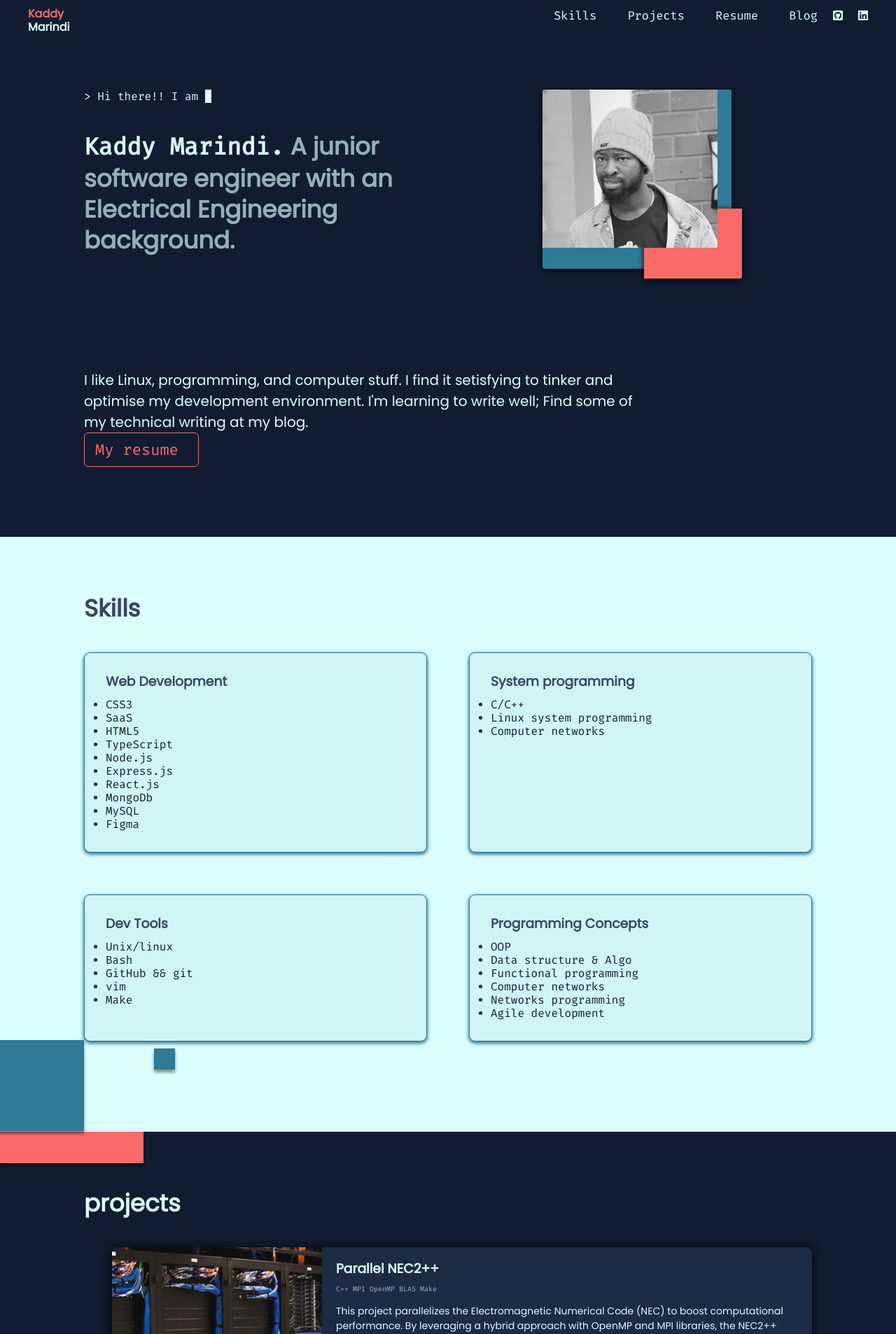
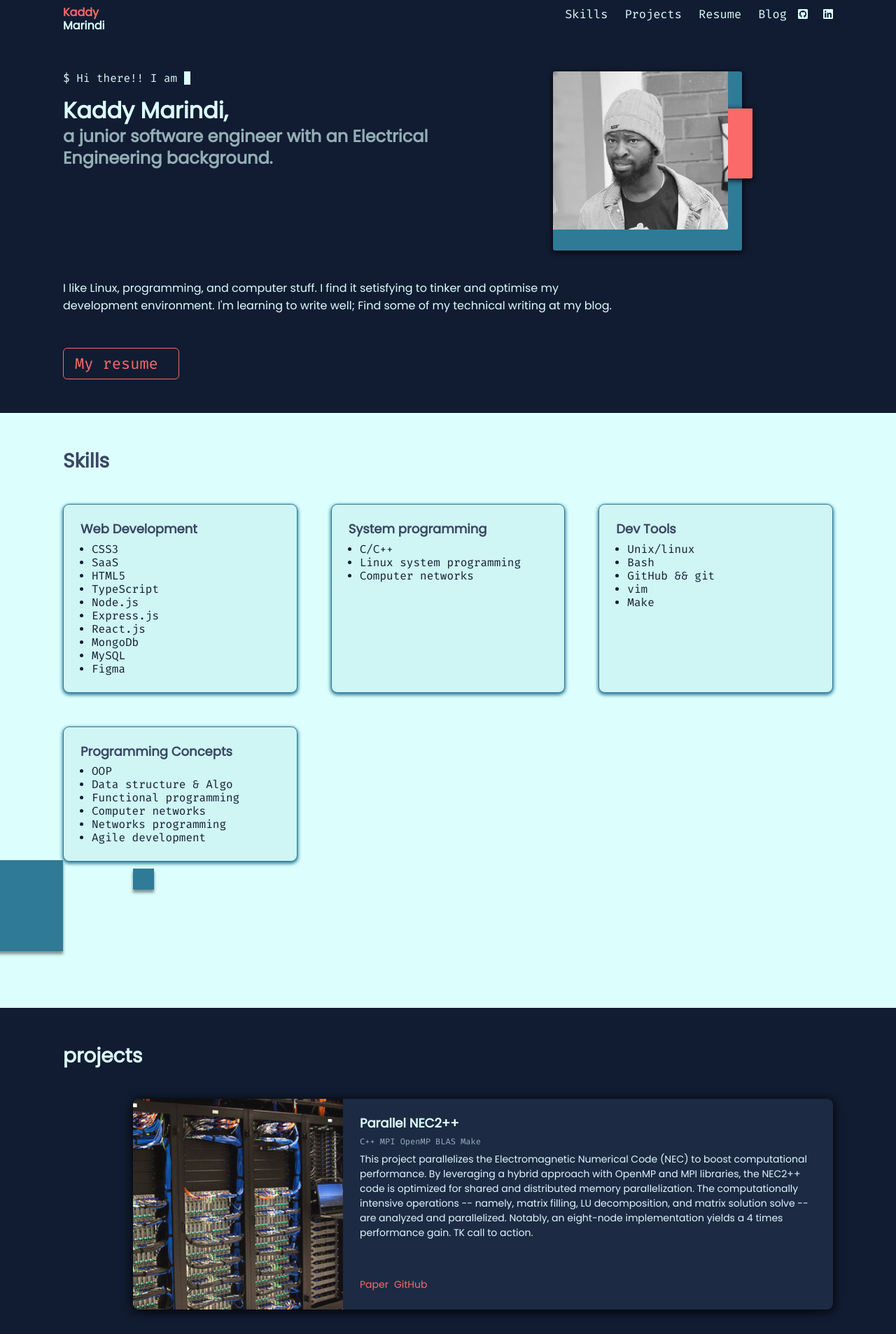
Before and after one commit to kaddy120/kaddy120.github.io, a web app: file index.html in a window 1280 px wide. Shown: the top 1906 px of the page at 70% size. Run offline with its HTML, style and script files only (its server is not run), Linux system fonts and the light colour scheme; some libraries are stand-ins or nearby versions.

Commit message:
refacotr padding & margins

```diff
--- a/css/general.css
+++ b/css/general.css
@@ -6,6 +6,15 @@
   --light-shade-c: #def7fd;
   --light-hover-c: rgba(220, 255, 254, 0.65);
   --orange-c: #f96a68;
+
+  /* lengths  */
+
+  --lgth-1: 0.25rem; /* 4px */
+  --lgth-2: 0.5rem; /* 8px */
+  --lgth-3: 1rem; /* 16px */
+  --lgth-4: 2rem; /* 32px */
+  --lgth-5: 4rem; /* 64px */
+  --lgth-6: 8rem; /* 128px */
 }
 
 /* || General styles */
@@ -27,12 +36,10 @@ body {
 h1 {
   font-weight: 600;
   line-height: 1.3;
-  font-size: 34px;
+  /* font-size: 34px; */
 }
 
 h2 {
-  font-size: 46px;
-  font-weight: 500;
 }
 
 h3 {
@@ -54,35 +61,34 @@ h6 {
 }
 
 header {
-  display: flex;
   width: 100%;
   background: var(--main-blue-c);
-  justify-content: space-between;
   position: sticky;
   top: 0;
   z-index: 100;
-  padding: 10px 40px;
   /* border-bottom: 1px solid rgba(220, 255, 254, 0.2); */
+}
+
+header .container {
+  display: flex;
+  justify-content: space-between;
+  padding: 0.5rem 0;
 }
 
 footer {
   border-top: 1px solid rgba(220, 255, 254, 0.2);
   color: var(--light-hover-c);
-  font-size: 16px;
-}
-
-footer .container {
-  /* padding: 15px 0; */
-  padding: 0 30px;
+  font-size: 0.75rem;
 }
 
 footer h4 {
   color: var(--light-primary-c);
-  margin-bottom: 8px;
+  font-size: 1rem;
+  margin-bottom: 0.5rem;
 }
 
 .title {
-  margin-bottom: 40px;
+  margin-bottom: 2.5rem;
 }
 
 .footer_flex {
@@ -93,19 +99,15 @@ footer h4 {
 }
 
 .footer_flex > * {
-  margin-top: 30px;
-  margin-bottom: 15px;
+  margin-bottom: 1rem;
 }
 
-.footer-blog-tagline{
-  margin-bottom: 30px;
-  /* display: flex; */
-  /* justify-content: center; */
-
+.footer-blog-tagline {
 }
 
 ul {
   list-style-type: none;
+  /* margin: 40px 0; */
 }
 
 footer a {
@@ -186,15 +188,12 @@ img {
 .container {
   max-width: 1100px;
   margin: 0 auto;
-}
-
-section .container {
-  padding: 30px;
+  padding: 3rem 0;
 }
 
 .p-card-container {
   display: flex;
-  margin-bottom: 70px;
+  margin-bottom: 3.5rem;
 }
 
 .p-card-container:nth-child(odd) {
@@ -207,13 +206,12 @@ section .container {
 .nav-item {
   color: var(--light-primary-c);
   font-size: 17px;
-  margin: 0 12px;
+  margin-right: 0.5rem;
   font-family: Fira Mono;
 }
 
 .project-view {
   display: flex;
-  margin-top: 15px;
   list-style-type: none;
 }
 
@@ -221,7 +219,7 @@ section .container {
   color: var(--orange-c);
   font-size: 14px;
   align-items: center;
-  margin: 0 8px;
+  margin-right: 0.5rem;
 }
 
 .view:hover {
@@ -234,7 +232,7 @@ section .container {
 
 .icons {
   font-size: 22px;
-  margin: 0 8px;
+  margin-right: 0.5rem;
 }
 
 .icons:hover {
@@ -257,26 +255,27 @@ section .container {
 
 .profile-name {
   color: var(--light-primary-c);
-  font-family: Fira Mono;
+  font-size: 32px;
 }
 
 .profile-greetings {
   color: #dffaf9;
   font-family: Fira Mono;
+  margin-bottom: 1rem;
 }
 
 .profile-tagline {
   color: var(--light-hover-c);
-  margin-top: 40px;
+  /* margin-top: 40px; */
 }
 
 .about-statement {
-  font-size: 20px;
   max-width: 800px;
+  padding: 1rem 0;
+  margin-bottom: 2rem;
 }
 
 section {
-  padding: 10px;
 }
 
 /* util styles  */
@@ -299,7 +298,7 @@ nav .flex {
 
 .nav-item,
 .home {
-  padding: 10px;
+  padding: 0.5rem;
 }
 
 /* … */
@@ -307,8 +306,10 @@ nav .flex {
   display: grid;
   grid-template-rows: 1fr;
   grid-template-columns: 1fr 1fr;
+  /* background: gray; */
+  margin-bottom: 3rem;
   /* justify-content: space-between; */
-  height: 400px;
+  /* height: 200px; */
   flex: 1 1 0;
 }
 
@@ -365,12 +366,11 @@ article {
 .primary-bt {
   border: 1px solid var(--orange-c);
   border-radius: 6px;
-  padding: 10px 15px;
+  padding: 0.5rem 1rem;
   color: var(--orange-c);
   background: transparent;
   font-family: Fira Mono;
   font-size: 22px;
-  margin-bottom: 60px;
 }
 
 .skills {
@@ -413,30 +413,35 @@ section {
 
 .card-title {
   background: transparent;
-  margin-bottom: 12px;
+  font-size: 1.125rem;
+  margin-bottom: 0.5rem;
 }
 
 .skills-container {
   display: grid;
-  column-gap: 60px;
-  row-gap: 60px;
+  column-gap: 3rem;
+  row-gap: 3rem;
   grid-template-columns: repeat(auto-fit, minmax(320px, 1fr));
   justify-content: center;
 }
 
 .skill-card {
-  padding: 30px;
+  padding: 1.5rem;
   border-radius: 8.91px;
-  /* margin: 40px 30px; */
   border: 1px solid var(--blue-shade-c);
   background: #cff5f4;
   z-index: 1;
-  /* box-shadow: 4.950000762939453px 3.9599997997283936px 3.9599997997283936px 0px var(--blue-shade-c); */
   box-shadow: 0px 2px 5px 1px var(--blue-shade-c);
 }
 
+.skill-card ul {
+  padding-left: 1rem;
+  /* font-size: 0.875rem; */
+}
+
 .section-title {
-  margin: 40px 0;
+  margin-bottom: 2.5rem;
+  font-size: 1.75rem; /* 28px */
 }
 
 .skills-title {
@@ -464,15 +469,16 @@ section {
 }
 
 .p-details {
-  /* background-color: #1d325a; */
   background-color: #1d2a43;
   max-width: 700px;
   flex-shrink: 4;
-  padding: 20px;
+  padding: 1.5rem;
 }
 
 .p-details > p {
   min-height: 160px;
+  font-size: 0.875rem;
+  margin-bottom: 1rem;
 }
 
 .p-image {
@@ -482,14 +488,12 @@ section {
   /* border-radius: 0 9px 9px 0; */
 }
 
-/* .p-details h3 { */
-/* font-weight: 600; */
-/* } */
 
 .tech-stack {
-  font-size: 10px;
   font-family: Fira Mono;
-  margin: 10px 0px 15px 0px;
+  margin-bottom: 0.5rem;
+  font-size: 0.75rem;
+  /* margin: 10px 0px 15px 0px; */
 }
 
 .tech-stack > li {
@@ -561,7 +565,7 @@ section {
 
 .about {
   /* margin-top: 60px; */
-  padding-top: 40px;
+  /* padding-top: 2.5rem; */
 }
 
 .blogs {
@@ -574,21 +578,29 @@ section {
 
 .blogs-list_item {
   list-style-type: none;
-  margin-bottom: 40px;
+  margin-bottom: 2rem;
+}
+
+.blogs-list_item:last-child {
+  margin-bottom: 0;
 }
 
 .blogs-list_item h3 {
-  margin-top: 8px;
-  margin-bottom: 10px;
+  /* margin-top: 8px; */
+  margin-bottom: 0.5rem;
 }
 
 .blogs a {
   color: var(--orange-c);
 }
 
+.blogs-list_item_description {
+  font-size: 0.875rem;
+}
 
 .date {
   color: var(--light-hover-c);
-  font-size: 16px;
+  font-size: 0.875rem;
+  margin-bottom: 0.25rem;
   font-family: Fira Mono;
 }
--- a/index.html
+++ b/index.html
@@ -16,6 +16,7 @@
 
 <body>
   <header>
+    <div class="container">
       <div class="log">
         <h4 class="log_kaddy">Kaddy</h4>
         <h4 class="log_marindi">Marindi</h4>
@@ -38,13 +39,15 @@
               </a>
             </li>
             <li>
-            <a class="icon" href="https://www.linkedin.com/in/kaddy-marindi" target="_blank" rel="noopener noreferrer">
+              <a class="icon" href="https://www.linkedin.com/in/kaddy-marindi" target="_blank"
+                rel="noopener noreferrer">
                 <i class="fab fa-linkedin"></i>
               </a>
             </li>
           </ul>
         </li>
       </ul>
+    </div>
     <!-- </nav> -->
   </header>
 
@@ -53,12 +56,12 @@
       <div class="about-container">
         <div class="profile-bio">
           <p class="profile-greetings">
-            > Hi there!! I am <span class="profile-grettings_cursor">|</span>
+          $ Hi there!! I am <span class="profile-grettings_cursor">|</span>
           </p>
-          <h1 class="profile-tagline">
-            <span class="profile-name">Kaddy Marindi.</span> A junior software
-            engineer with an Electrical Engineering background.
-          </h1>
+          <div class="profile-tagline">
+            <h1 class="profile-name">Kaddy Marindi,</h1>
+            <h1>a junior software engineer with an Electrical Engineering background.</h1>
+          </div>
         </div>
 
         <div class="profile-pic">
@@ -85,7 +88,7 @@
 
   <section class="skills">
     <div class="container">
-      <h1 id="skills" class="section-title">Skills</h1>
+      <h2 id="skills" class="section-title">Skills</h2>
 
       <div class="skills-container">
         <!-- To-do: Use the logs for the technologies -->
@@ -151,7 +154,7 @@
 
   <section id="projects">
     <div class="container">
-      <h1 id="projects" class="section-title">projects</h1>
+      <h2 id="projects" class="section-title">projects</h2>
       <!-- <div class="p-card-container"> -->
       <!--   <div class="p-card"> -->
       <!--     <div class="p-details"> -->
@@ -253,7 +256,7 @@
         </div>
       </div>
 
-      <div class="p-card-container">
+      <div class="p-card-container" style="margin-bottom: 0;">
         <div class="p-card reverse">
           <div class="p-details">
             <h3 class="card-title">Super Pac-Man</h3>
@@ -328,4 +331,5 @@
     </div>
   </footer>
 </body>
+
 </html>
```
Also changed, not shown: blog.html (+5 -2 lines). Lines whose indentation alone changed are shown as unchanged.
